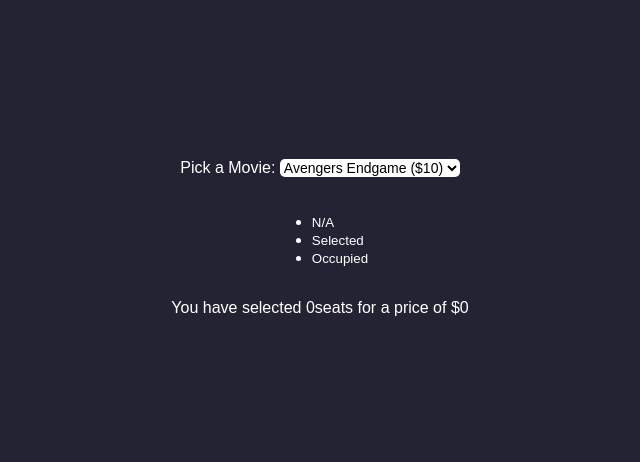
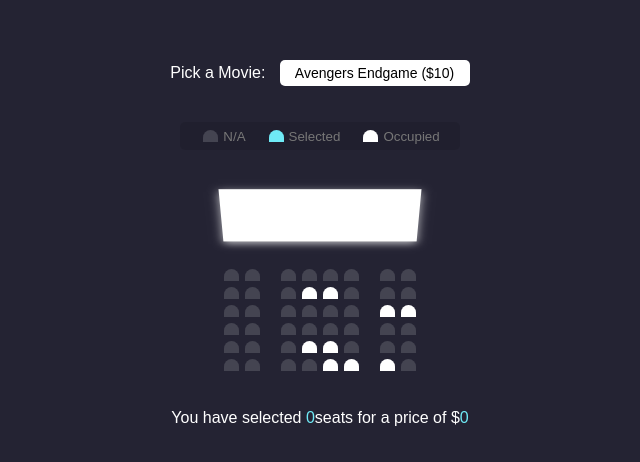
Before and after one commit to neha01995/MOVIE_SEAT_BOOKING, a plain HTML site: page index.html in a window 1280 px wide. Shown: the part 164-626 px from the top of the page, without its empty margins (320-960 px from the left). Drawn offline with Linux system fonts and the light colour scheme.

Commit message:
added CSS part successfully

```diff
--- a/style.css
+++ b/style.css
@@ -25,4 +25,87 @@
     font-size: 14px;
     border: 0;
     border-radius: 5px;
+    margin-left: 10px;
+    padding: 5px 15px 5px 15px;
+    appearance: none;
 }
+
+.container{
+    perspective:1000px ;
+    margin-bottom: 30px;
+
+}
+
+.seat{
+    background-color: #444451;
+    height: 12px;
+    width: 15px;
+    margin:3px;
+    border-top-left-radius: 10px;
+    border-top-right-radius:10px ;
+}
+.seat.selected{
+    background-color: #6feaf6;
+}
+
+.seat.occupied{
+    background-color: #fff;
+}
+
+.seat:nth-of-type(2) {
+    margin-right: 18px;
+}
+
+.seat:nth-last-of-type(2) {
+    margin-left: 18px;
+}
+
+.seat:not(.occupied):hover{
+    cursor: pointer;
+    transform: scale(1.4);
+}
+
+.showcase .seat:not(.occupied):hover{
+    cursor: default;
+    transform: scale(1);
+}
+
+.showcase{
+    background-color: rgba(0,0,0,0.1);
+    padding: 5px 10px;
+    border-radius: 5px;
+    color: #777;
+    list-style-type: none;
+    display: flex;
+    justify-content: space-between;
+}
+
+.showcase li{
+    display: flex;
+    align-items: center;
+    justify-content: center;
+    margin:0 10px;
+}
+
+.showcase li small{
+    margin-left: 2px;
+}
+
+.screen{
+    background-color: #fff;
+    height: 70px;
+    width:100%;
+    margin:15px 0;
+    transform: rotateX(-45deg);
+    box-shadow: 0 3px 10px rgba(255,255,255,0.7);
+}
+.row{
+    display: flex;
+}
+p.text{
+    margin:5px 0;
+}
+
+p.text span{
+    color:#6feaf6;
+}
```
